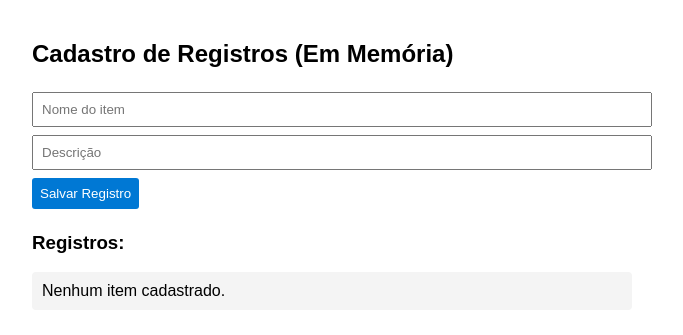
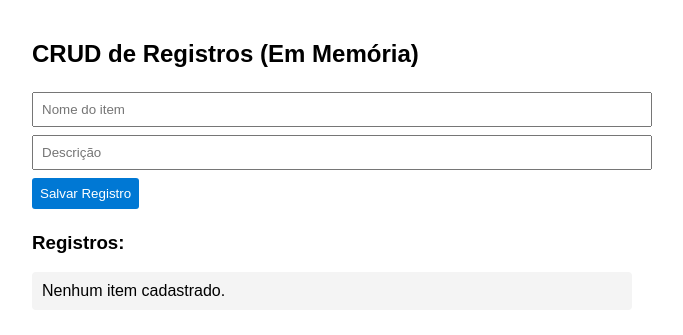
Before and after one commit to gabsvanzo-design/python-azure-app, a FastAPI app: page / in a window 1280 px wide. Shown: the top 335 px of the page, without its empty margins (308-991 px from the left). Run offline with FastAPI, Linux system fonts and the light colour scheme.

Commit message:
Update index.html

```diff
--- a/.github/workflows/app/templates/index.html
+++ b/.github/workflows/app/templates/index.html
@@ -13,7 +13,7 @@
     </style>
 </head>
 <body>
-    <h2>Cadastro de Registros (Em Memória)</h2>
+    <h2>CRUD de Registros (Em Memória)</h2>
     <form action="/adicionar" method="post">
         <input type="text" name="nome" placeholder="Nome do item" required style="width: 100%;">
         <input type="text" name="descricao" placeholder="Descrição" style="width: 100%;">
```
